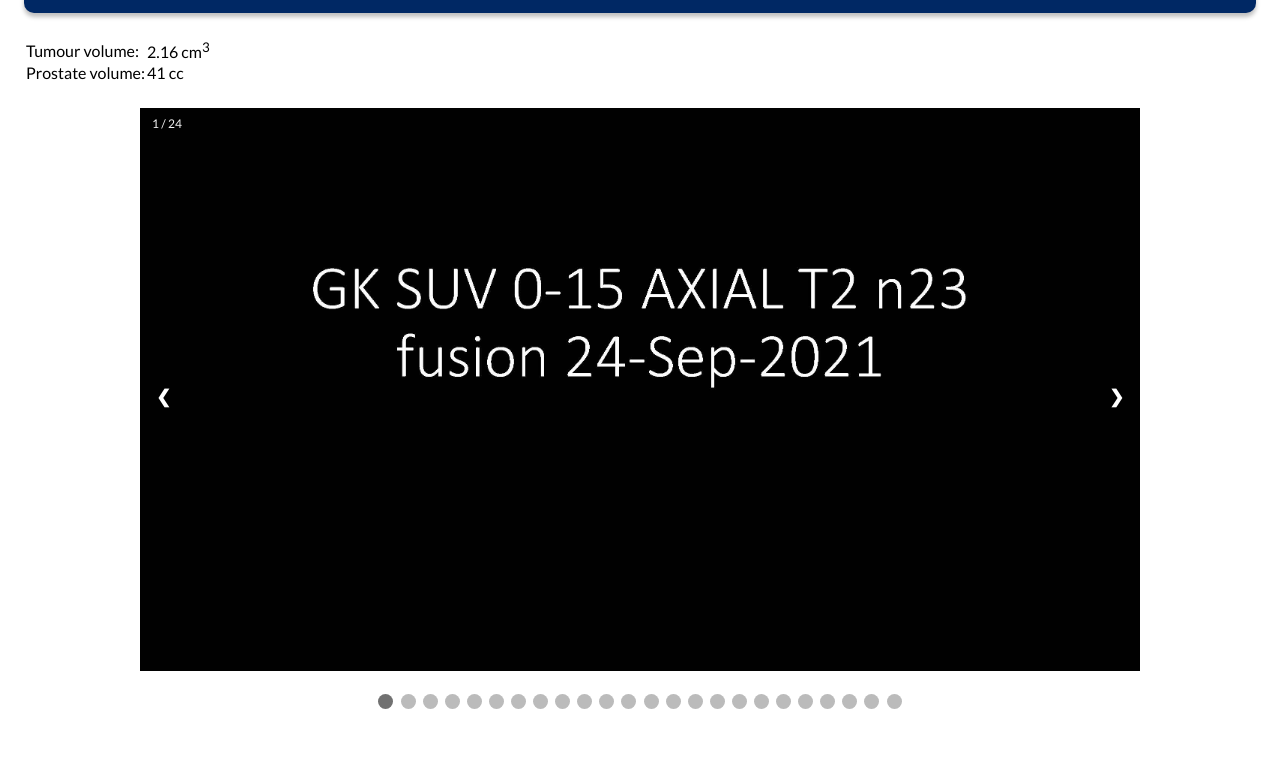
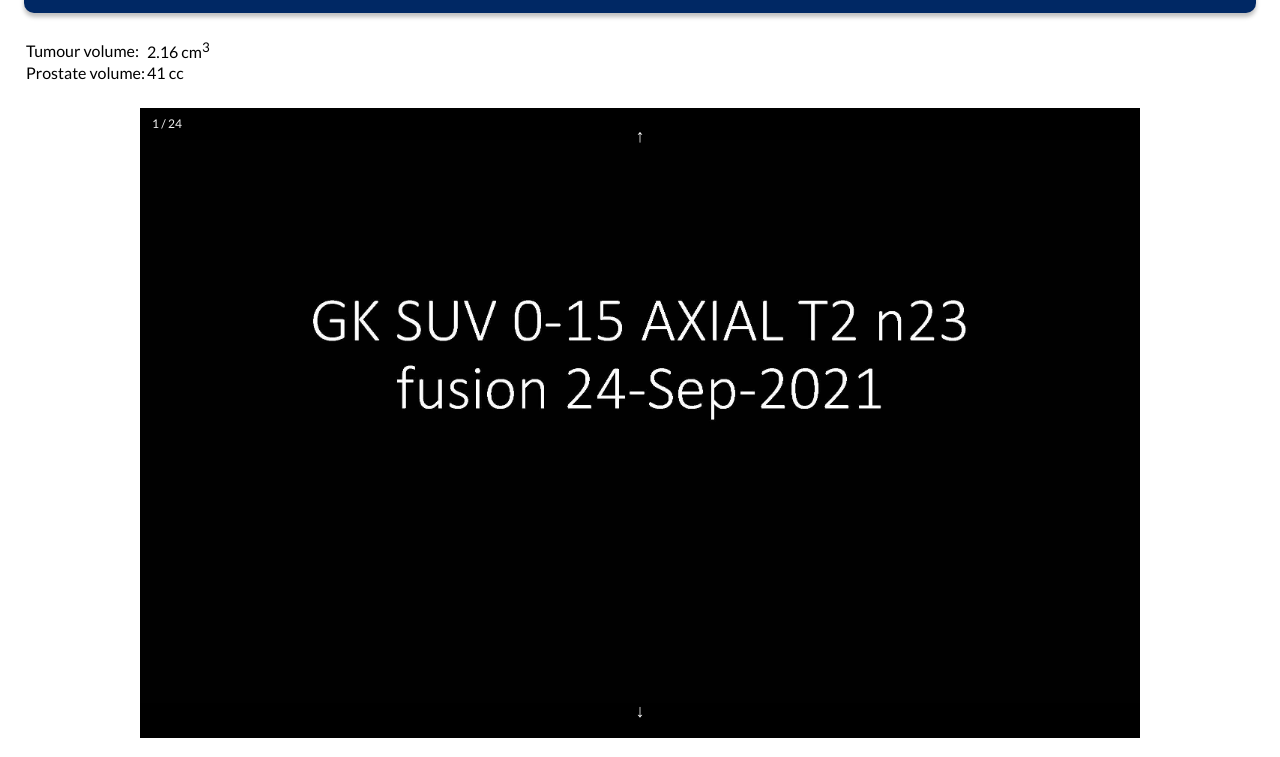
Before and after one commit to jaimeef/hbi-prototype-oct, a plain HTML site: page index.html in a window 1280 px wide. Shown: the part 450-1207 px from the top of the page. Before the commit the page ends 1162 px from the top, so only its background shows below. Drawn offline with nearby package versions, Linux system fonts and the light colour scheme.

Commit message:
Add files via upload

```diff
--- a/index.html
+++ b/index.html
@@ -274,13 +274,13 @@
         </div>
 
 
-        <a class="prev" onclick="plusSlides(-1)">&#10094;</a>
-    <a class="next" onclick="plusSlides(1)">&#10095;</a>
+        <a class="prev" onclick="plusSlides(-1)">&#8593;</a>
+        <a class="next" onclick="plusSlides(1)">&#8595;</a>
     </section>
     <br>
 
     <!-- The dots/circles -->
-    <div style="text-align:center">
+    <!-- <div style="text-align:center">
         <span class="dot" onclick="currentSlide(1)"></span>
         <span class="dot" onclick="currentSlide(2)"></span>
         <span class="dot" onclick="currentSlide(3)"></span>
@@ -305,7 +305,7 @@
         <span class="dot" onclick="currentSlide(22)"></span>
         <span class="dot" onclick="currentSlide(23)"></span>
         <span class="dot" onclick="currentSlide(24)"></span>
-    </div>
+    </div>-->
 
 
 
--- a/style.css
+++ b/style.css
@@ -98,9 +98,14 @@ h3 {
 
 .slideshow-container {
     max-width: 1000px;
+    background: black;
     position: relative;
     margin: auto;
     margin-top: 1.5rem;
+    display: flex;
+    justify-content: center;
+    padding-top: 2rem;
+    padding-bottom: 2rem;
 }
 
 .mySlides {
@@ -108,30 +113,34 @@ h3 {
 }
 
 /* Next & previous buttons */
-.prev, .next {
+.prev,
+.next {
     cursor: pointer;
     position: absolute;
-  top: 50%;
     width: auto;
-  margin-top: -22px;
     padding: 16px;
     color: white;
     font-weight: bold;
     font-size: 18px;
     transition: 0.6s ease;
+    user-select: none;
+}
+
+.prev {
+    top: 0;
     border-radius: 0 3px 3px 0;
-  user-select: none;
 }
 
 /* Position the "next button" to the right */
 .next {
-  right: 0;
+    bottom: 0;
     border-radius: 3px 0 0 3px;
 }
 
 /* On hover, add a black background color with a little bit see-through */
-.prev:hover, .next:hover {
-  background-color: rgba(0,0,0,0.8);
+.prev:hover,
+.next:hover {
+    background-color: rgba(0, 0, 0, 0.8);
 }
 
 /* Caption text */
@@ -166,7 +175,8 @@ h3 {
     transition: background-color 0.6s ease;
 }
 
-.active, .dot:hover {
+.active,
+.dot:hover {
     background-color: #717171;
 }
 
@@ -177,6 +187,11 @@ h3 {
 }
 
 @keyframes fade {
-  from {opacity: .4}
-  to {opacity: 1}
+    from {
+        opacity: .4
     }
+
+    to {
+        opacity: 1
+    }
+}
```
Lines whose indentation alone changed are shown as unchanged.
